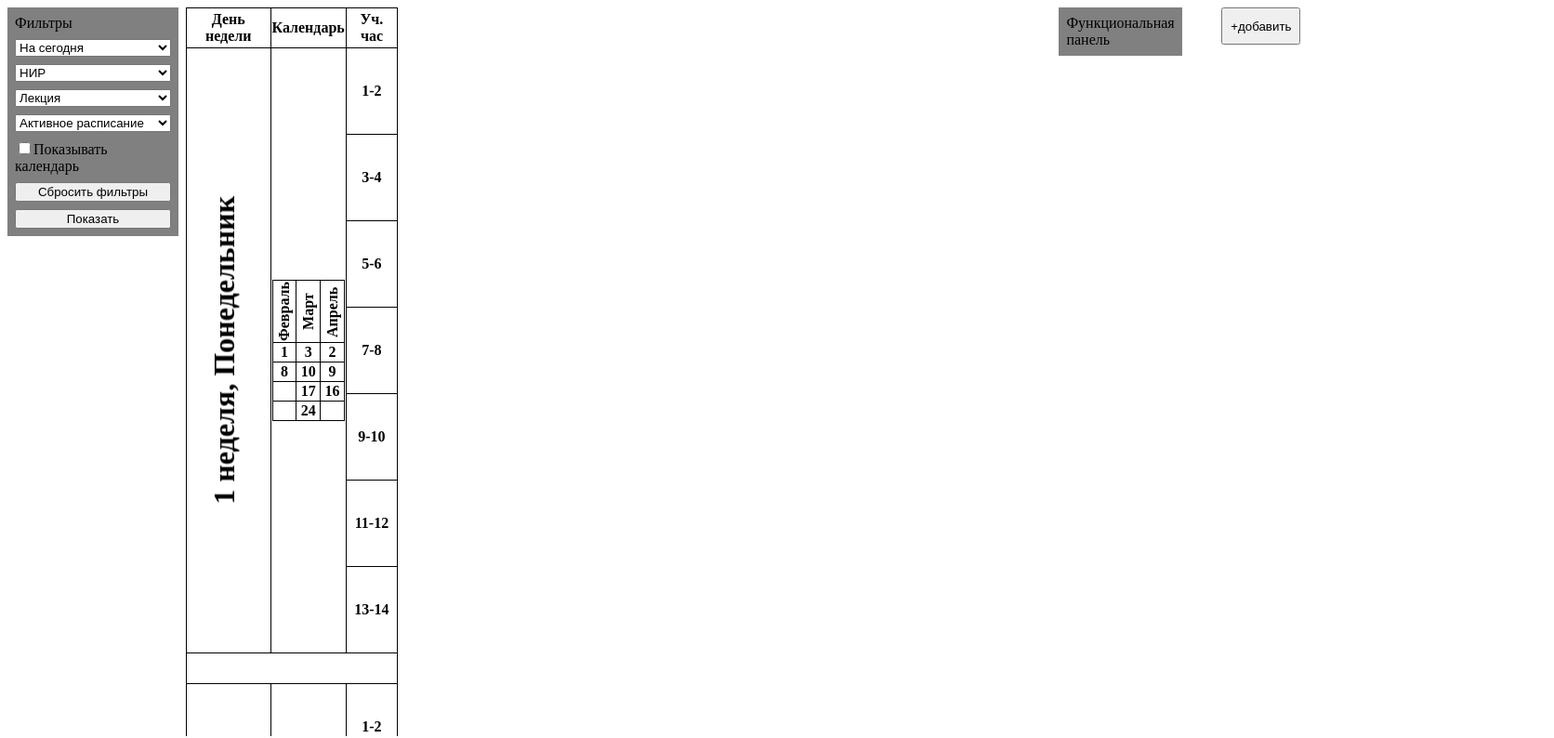
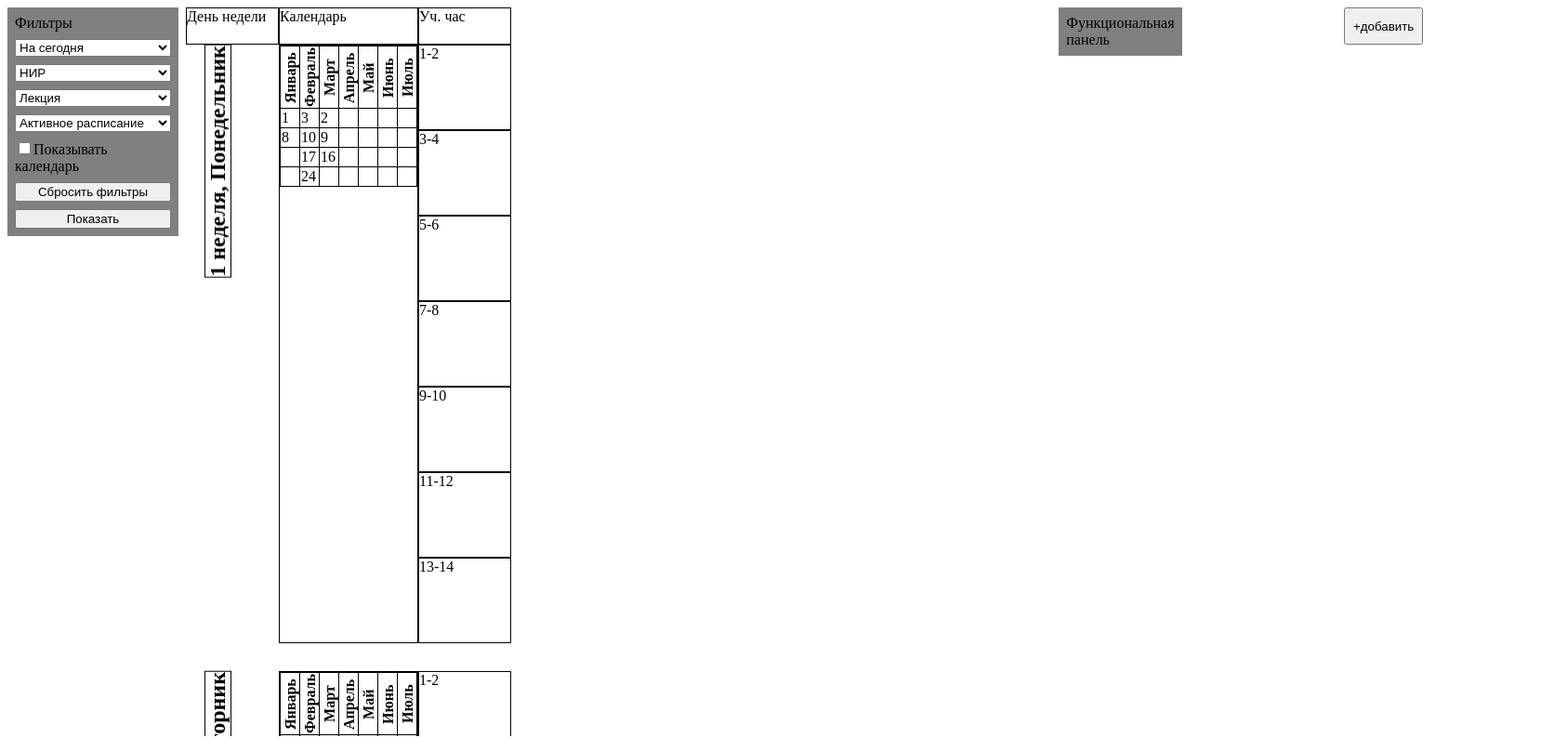
Before and after one commit to pol1waew/VSTU-Schedule-Improved-Visualization, a React (Create React App) app: page / in a window 1280 px wide. Shown: the top 794 px of the page at 93% size, 1672 px wide, since content can reach past the window. Built offline with nearby package versions, Linux system fonts and the light colour scheme.

Commit message:
Replace table with div in Table ocmponent

```diff
--- a/src/App.js
+++ b/src/App.js
@@ -19,28 +19,32 @@ export function App() {
         '1 неделя, Среда'
     ]
     const monthNames = [
+        'Январь',
         'Февраль',
         'Март',
-        'Апрель'
+        'Апрель',
+        'Май',
+        'Июнь',
+        'Июль'
     ]
     const monthDays = {
         0: [
-            ['1', '3', '2'],
-            ['8', '10', '9'],
-            ['', '17', '16'],
-            ['', '24', '']
+            ['1', '3', '2', '', '', '', ''],
+            ['8', '10', '9', '', '', '', ''],
+            ['', '17', '16', '', '', '', ''],
+            ['', '24', '', '', '', '', '']
         ],
         1: [
-            ['2', '4', '3'],
-            ['9', '11', '10'],
-            ['', '18', '17'],
-            ['', '25', '']
+            ['2', '4', '3', '', '', '', ''],
+            ['9', '11', '10', '', '', '', ''],
+            ['', '18', '17', '', '', '', ''],
+            ['', '25', '', '', '', '', '']
         ],
         2: [
-            ['3', '5', '4'],
-            ['9', '12', '11'],
-            ['', '19', '18'],
-            ['', '26', '']
+            ['3', '5', '4', '', '', '', ''],
+            ['9', '12', '11', '', '', '', ''],
+            ['', '19', '18', '', '', '', ''],
+            ['', '26', '', '', '', '', '']
         ]
     }
     let columnData = {}
--- a/src/components/Column.js
+++ b/src/components/Column.js
@@ -20,10 +20,10 @@ export function Column(props) {
         transition
     };
 
+
     return (
-        <table class='column-table' ref={setNodeRef} style={style}>
-            <tr class='column-head-container'>
-                <td class='column-head'>
+        <div class='column-container' ref={setNodeRef} style={style}>
+            <div class='column-header-container'>
                 <button ref={buttonRef} onClick={createDestroyFilter}>
                     Литовкин Д.В.
                 </button>
@@ -35,30 +35,27 @@ export function Column(props) {
                 </button>
 
                 {filter ? filter : null}
-                </td>
-            </tr>
+            </div>
+
+            <div class='column-content-container'>
                 {
                     props.data.map(
                         (week, outerIndex) => (
-                        <>
-                            {
                             week.map(
                                 (day, innerIndex) => (
-                                        <tr id={`column-body-row-${outerIndex * innerIndex}`}>
-                                            <td><ColumnItem data={day} /></td>
-                                        </tr>
+                                    <div class='column-row-container' style={
+                                            innerIndex === week.length - 1 && outerIndex !== props.data.length - 1 ?
+                                            ({marginBottom: '30px'}) : null
+                                        }>
+                                        <ColumnItem data={day} id={`column-row-${outerIndex * innerIndex}`} />
+                                    </div>
+                                )
+                            )
                         )
                     )
                 }
-                            {
-                                outerIndex !== props.data.length - 1 ?
-                                (<tr><td colspan='3' style={{height: '30px'}}></td></tr>) : null
-                            }
-                        </>
-                    )
-                )
-            }
-        </table>
+            </div>
+        </div>
     );
 
     function createDestroyFilter() {
--- a/src/components/Table.js
+++ b/src/components/Table.js
@@ -16,8 +16,8 @@ import {Calendar} from './Calendar';
 import '../styles/Table.css';
 
 export function Table({data, getDataFunc, removeDataFunc}) {
-    const tableOverflowContainer = useRef(null);
-    const tableColumnsContainer = useRef(null);
+    const leftSideContainer = useRef(null);
+    const columnsContainer = useRef(null);
     const [lastIdNumber, setIdNumber] = useState(0);
     const [columns, setColumns] = useState([]);
     const sensors = useSensors(
@@ -73,59 +73,49 @@ export function Table({data, getDataFunc, removeDataFunc}) {
     }
 
     const syncScroll = () => {
-        tableOverflowContainer.current.scrollTop = tableColumnsContainer.current.scrollTop;
+        leftSideContainer.current.scrollTop = columnsContainer.current.scrollTop;
     }
 
     return (
         <div class='table-container'>
-            <div class='table-overflow-container' ref={tableOverflowContainer}>
-                <table>
-                    <tr class='table-titles-container'>
-                        <th class='table-week-day-title'>День недели</th>
-                        <th class='table-calendar-title'>Календарь</th>
-                        <th class='table-time-slot-title'>Уч. час</th>
-                    </tr>
-                    {
-                        data.weekDays.map(
-                            (weekDay, dayindex) => (
-                                <>
+            <div class='table-left-side-container' ref={leftSideContainer}>
+                <div class='table-titles-container'>
+                    <div class='table-cell table-week-day-title'>День недели</div>
+                    <div class='table-cell table-calendar-title'>Календарь</div>
+                    <div class='table-cell table-time-slot-title'>Уч. час</div>
+                </div>
+
+                {
+                    data.weekDays.map(
+                        (weekDay, dayIndex) => (
+                            <div class='table-left-side-content-container' style={
+                                dayIndex !== data.weekDays.length - 1 ?
+                                ({marginBottom: '30px'}) : null
+                            }>
+                                <div class='table-week-day-container'>
+                                    <h2 class='table-cell table-week-day'>{weekDay}</h2>
+                                </div>
+
+                                <div class='table-cell table-calendar-container'>
+                                    <Calendar months={data.monthNames} days={data.monthDays[dayIndex]} />
+                                </div>
+
+                                <div class='table-time-slots-container'>
                                     {
                                         data.timeSlots.map(
-                                            (timeSlot, timeSlotIndex) => (
-                                                <tr>
-                                                    {
-                                                        timeSlotIndex === 0 ?
-                                                        (
-                                                            <th rowspan={data.timeSlots.length}>
-                                                                <h1 class='table-week-day'>{weekDay}</h1>
-                                                            </th>
-                                                        ) : null
-                                                    }
-                                                    {
-                                                        timeSlotIndex === 0 ?
-                                                        (
-                                                            <th rowspan={data.timeSlots.length}>
-                                                                <Calendar months={data.monthNames} days={data.monthDays[dayindex]} />
-                                                            </th>
-                                                        ) : null
-                                                    }
-                                                    <th class='table-time-slot'>{timeSlot}</th>
-                                                </tr>
+                                            timeSlot => (
+                                                <div class='table-cell table-time-slot-container'>{timeSlot}</div>
                                             )
                                         )
                                     }
-                                    {
-                                        dayindex !== data.weekDays.length - 1 ?
-                                        (<tr><td colspan='3' style={{height: '30px'}}></td></tr>) : null
-                                    }
-                                </>
-                            )
+                                </div>
+                            </div>
                         )
-                    }
-                </table>
+                    )
+                }
             </div>
 
-            <div class='table-columns-container' ref={tableColumnsContainer} onScroll={syncScroll}>
+            <div class='table-columns-container' ref={columnsContainer} onScroll={syncScroll}>
                 <DndContext autoScroll={false} sensors={sensors} collisionDetection={rectIntersection} onDragEnd={handleDragEnd}>
                     <SortableContext items={columns} strategy={horizontalListSortingStrategy}>
                         {
@@ -139,5 +129,6 @@ export function Table({data, getDataFunc, removeDataFunc}) {
 
             <button class='table-add-column-button' onClick={addColumn}>+добавить</button>
         </div>
+
     );
 }
--- a/src/styles/Calendar.css
+++ b/src/styles/Calendar.css
@@ -1,5 +1,12 @@
 .calendar-table {
+    border-collapse: collapse;
+    border: 1px solid black;
+    background-color: white;
     width: 100%;
+}
+
+th, td {
+    border: 1px solid black;
 }
 
 .calendar-month-name {
--- a/src/styles/Column.css
+++ b/src/styles/Column.css
@@ -1,20 +1,14 @@
-.column-table {
+.column-container {
     z-index: 2;
+    background-color: white;
 }
 
-.column-head-container {
+.column-header-container {
+    display: flex;
+    flex-direction: row;
+    justify-content: space-between;
     position: sticky;
     top: 0px;
     height: 40px;
     background-color: white;
 }
-
-.column-head {
-    padding: 0;
-    border-left: none;
-    border-right: none;
-    display: flex;
-    flex-direction: row;
-    justify-content: space-between;
-    height: 40px;
-}
--- a/src/styles/ColumnItem.css
+++ b/src/styles/ColumnItem.css
@@ -2,6 +2,7 @@
     display: flex;
     flex-direction: column;
     justify-content: space-between;
+    border: 1px solid black;
     height: 90px;
     width: 200px;
 }
--- a/src/styles/Table.css
+++ b/src/styles/Table.css
@@ -1,38 +1,34 @@
 .table-container {
     display: flex;
     flex-direction: row;
-    flex: 1;
+    align-items: start;
 }
 
-table {
-    border-collapse: collapse;
+
+.table-cell {
     border: 1px solid black;
     background-color: white;
 }
 
-th, td {
-    border: 1px solid black;
-}
-
-.table-time-slot {
-    height: 90px;
-    min-width: 50px;
+.table-left-side-container {
+    display: flex;
+    flex-direction: column;
+    height: 98vh;
+    overflow: hidden;
 }
 
 .table-titles-container {
     position: sticky;
     top: 0px;
     z-index: 1;
-    background-color: white;
+    display: grid;
+    grid-template-columns: 100px 1fr 100px;
+    min-height: 40px;
 }
 
-.table-time-slot-title {
-    height: 40px;
-}
-
-.table-add-column-button {
-    height: 40px;
-    padding: 8px;
+.table-left-side-content-container {
+    display: grid;
+    grid-template-columns: 100px 1fr 100px;
 }
 
 .table-week-day {
@@ -40,10 +36,16 @@ th, td {
     transform: scale(-1, -1);
 }
 
-.table-overflow-container {
-    height: 98vh;
-    overflow: hidden;
+.table-time-slots-container {
+    display: flex;
+    flex-direction: column;
 }
+
+.table-time-slot-container {
+    height: 90px;
+}
+
+
 
 .table-columns-container {
     height: 98vh;
@@ -54,3 +56,10 @@ th, td {
     overflow: scroll;
     scrollbar-width: none;
 }
+
+
+
+.table-add-column-button {
+    height: 40px;
+    padding: 8px;
+}
```
Lines whose indentation alone changed are shown as unchanged.
